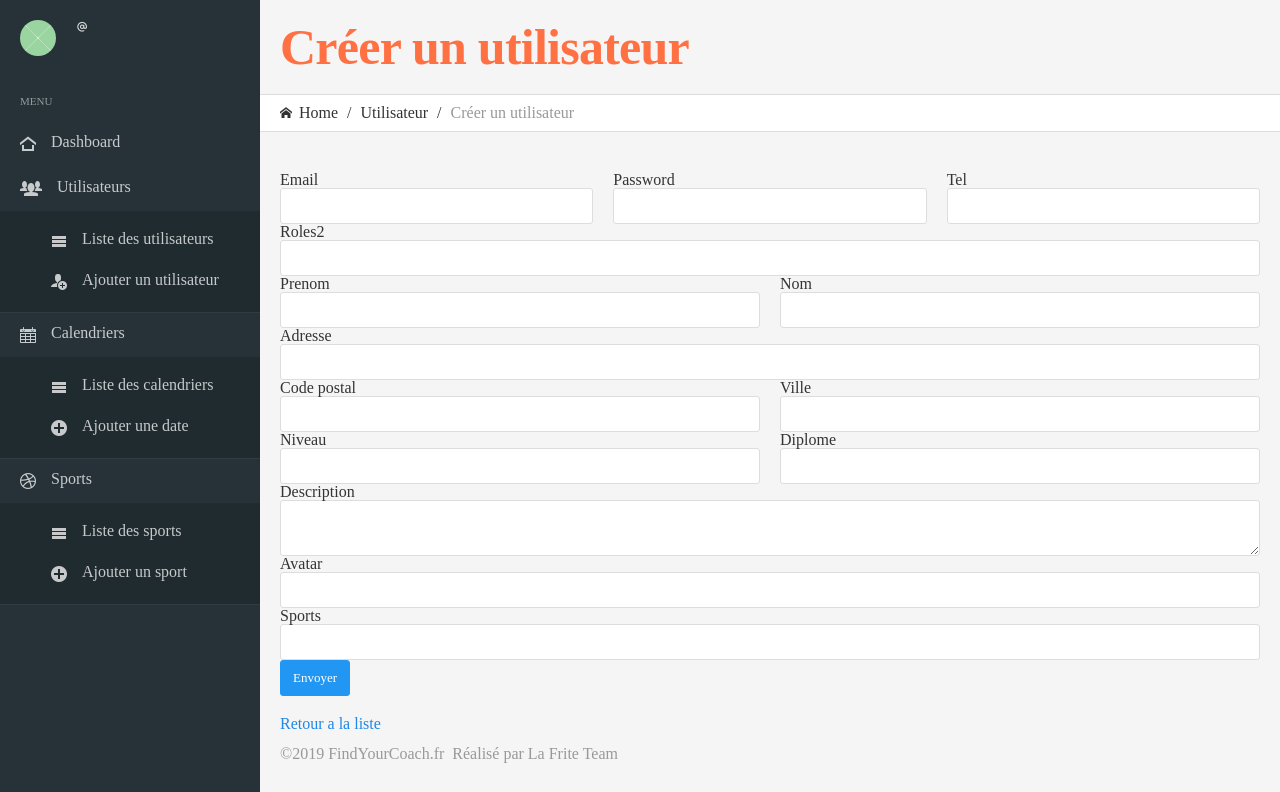
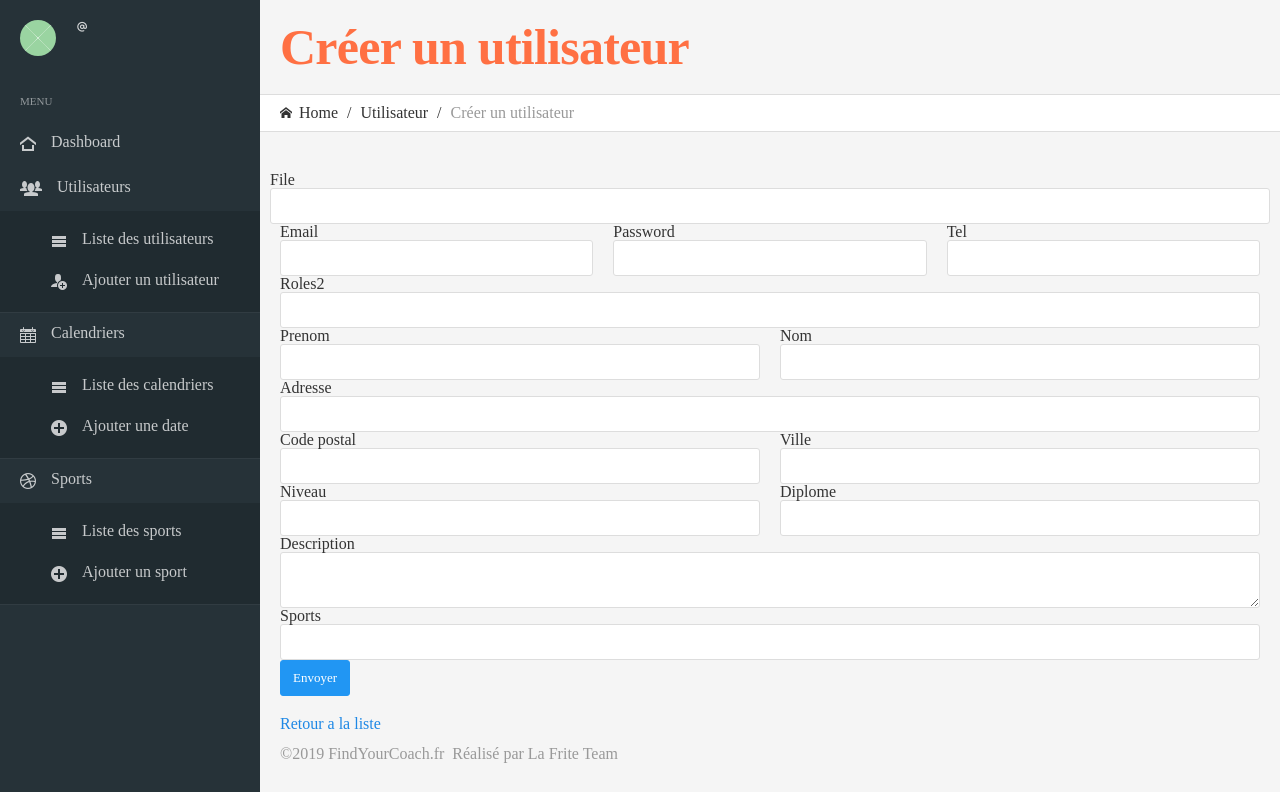
Before and after one commit to sauvalsen/find_your_coach, a Symfony app: template templates/admin/user/new.html.twig in a window 1280 px wide. Shown: the part 62-854 px from the top of the page. Run offline with Twig, Linux system fonts and the light colour scheme; the template is opened without the code that fills it, so the values that code supplies are empty; form fields are guessed from the names that the template uses; some libraries are stand-ins or nearby versions.

Commit message:
Mise en place avatar back

```diff
--- a/src/Form/UserType.php
+++ b/src/Form/UserType.php
@@ -52,7 +52,8 @@ class UserType extends AbstractType
             ->add('file', CustomFileType::class, [
                 "file_path" => "avatar",
                 "directory" => (isset($options['upload_directory']))? $options['upload_directory'] : "",
-                "required" => false
+                "required" => false,
+                'label' => false,
             ])
             ->add('niveau', ChoiceType::class, [
                 'choices'  => [
--- a/templates/admin/user/_form_new.html.twig
+++ b/templates/admin/user/_form_new.html.twig
@@ -1,5 +1,10 @@
 {{ form_start(newUserForm) }}
     <div class="form-user row">
+        <div class="row">
+            <div class="label-edit col-sm-12">
+                {{ form_row(newUserForm.file) }}
+            </div>
+        </div>
         <div class="label-new col-sm-12 col-md-12 col-lg-4">
             {{ form_row(newUserForm.email) }}
         </div>
@@ -51,11 +56,6 @@
     </div>
     <div class="row">
         <div class="label-new col-sm-12">
-            {{ form_row(newUserForm.avatar) }}
-        </div>
-    </div>
-    <div class="row">
-        <div class="label-new col-sm-12">
             {{ form_row(newUserForm.sports) }}
         </div>
     </div>
```
Also changed, not shown: public/uploads/avatars/0fb0bbe7ea6da5e667c960b7220f6646.png (added), public/uploads/avatars/393075e3a7594410c0548287a368a35b.png (added), public/uploads/avatars/3feea74f15c653be7d38cf627f4fe868.png (added), public/uploads/avatars/402dc0544be7df3f0606798bb3bc6118.png (added), public/uploads/avatars/5e3584448d11337e8909f06dc718572d.png (added), public/uploads/avatars/78fb1041211a515ccfc88c093dad9059.png (added), public/uploads/avatars/a8e6cd1e18d7ed77cd4306c45c664db1.png (added), public/uploads/avatars/d9525ee0026dee44b0ed82efe9ee5df8.png (added), public/uploads/avatars/d9e400c6d541a2798a25b38f376d6b9f.png (added), public/uploads/avatars/dc6a92c0d523175c08f8e49d3fd62097.png (added), public/uploads/avatars/e010bea6bb757218f21bc4854086466e.png (added), public/uploads/avatars/e2bafaff312ebdba8cbfd4561b634290.png (added), 1 other file.
